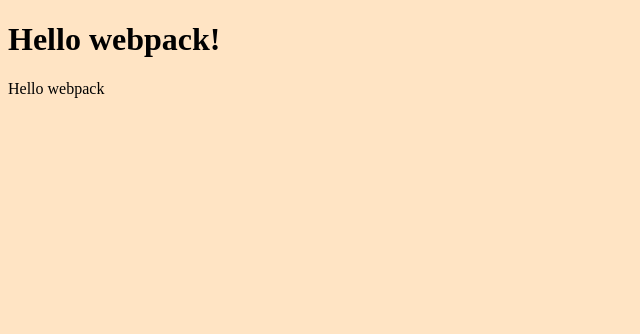
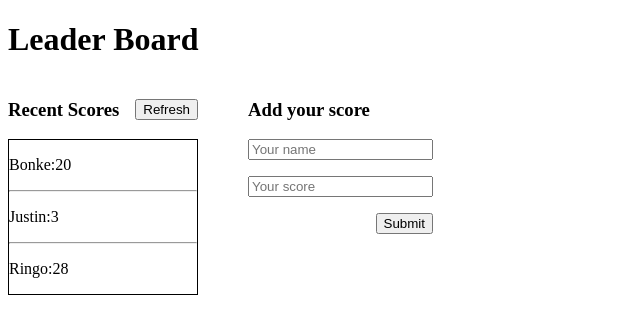
Before and after one commit to BonkeGcobo/LeaderBoard, a website built with webpack: page src/index.html in a window 1280 px wide. Shown: the whole page, without its empty margins (0-640 px from the left). Built offline with nearby package versions, Linux system fonts and the light colour scheme.

Commit message:
set up the leaderboard

```diff
--- a/src/index.html
+++ b/src/index.html
@@ -3,9 +3,33 @@
 <head>
     <meta charset="UTF-8">
     <meta name="viewport" content="width=device-width, initial-scale=1.0">
-    <title>Wbpack Exercise</title>
+    <title>Leader Board</title>
 </head>
 <body>
-    <h1>Hello webpack!</h1>
+    <header>
+        <h1 class="heading">Leader Board</h1>
+    </header>
+
+    <main class="main-sec">
+      <div class="scores-sec">
+        <div class="scorehead">
+          <h3>Recent Scores</h3>
+          <button class="refreshBtn">Refresh</button>
+        </div>
+
+        <div class="listScores">
+          <p class="eachScore">Bonke:20</p><hr>
+          <p class="eachScore">Justin:3</p><hr>
+          <p class="eachScore">Ringo:28</p>
+        </div>
+      </div>
+
+      <div class="addScore">
+        <h3>Add your score</h3>
+        <input type="text" name="name" id="name" placeholder="Your name"><br>
+        <input type="text" name="score" id="score" placeholder="Your score"><br>
+        <button class="subBtn">Submit</button>
+      </div>
+    </main>
 </body>
 </html>
--- a/src/index.js
+++ b/src/index.js
@@ -1,13 +1 @@
-import _ from 'lodash';
 import './style.css';
-
-function component() {
-    const element = document.createElement('div');
-
-    //Lodash now imported by this script
-    element.innerHTML = _.join(['Hello', 'webpack'], ' ');
-
-    return element;
-  }
-
-  document.body.appendChild(component());
--- a/src/style.css
+++ b/src/style.css
@@ -1,3 +1,24 @@
-body {
-  background-color: bisque;
+.main-sec {
+  display: flex;
+  gap: 50px;
 }
+
+.scorehead {
+  display: flex;
+  align-items: center;
+  gap: 1rem;
+}
+
+#name,
+#score
+ {
+  margin-bottom: 1rem;
+}
+
+.subBtn {
+  float: right;
+}
+
+.listScores {
+  border: 1px solid #000;
+}
```
